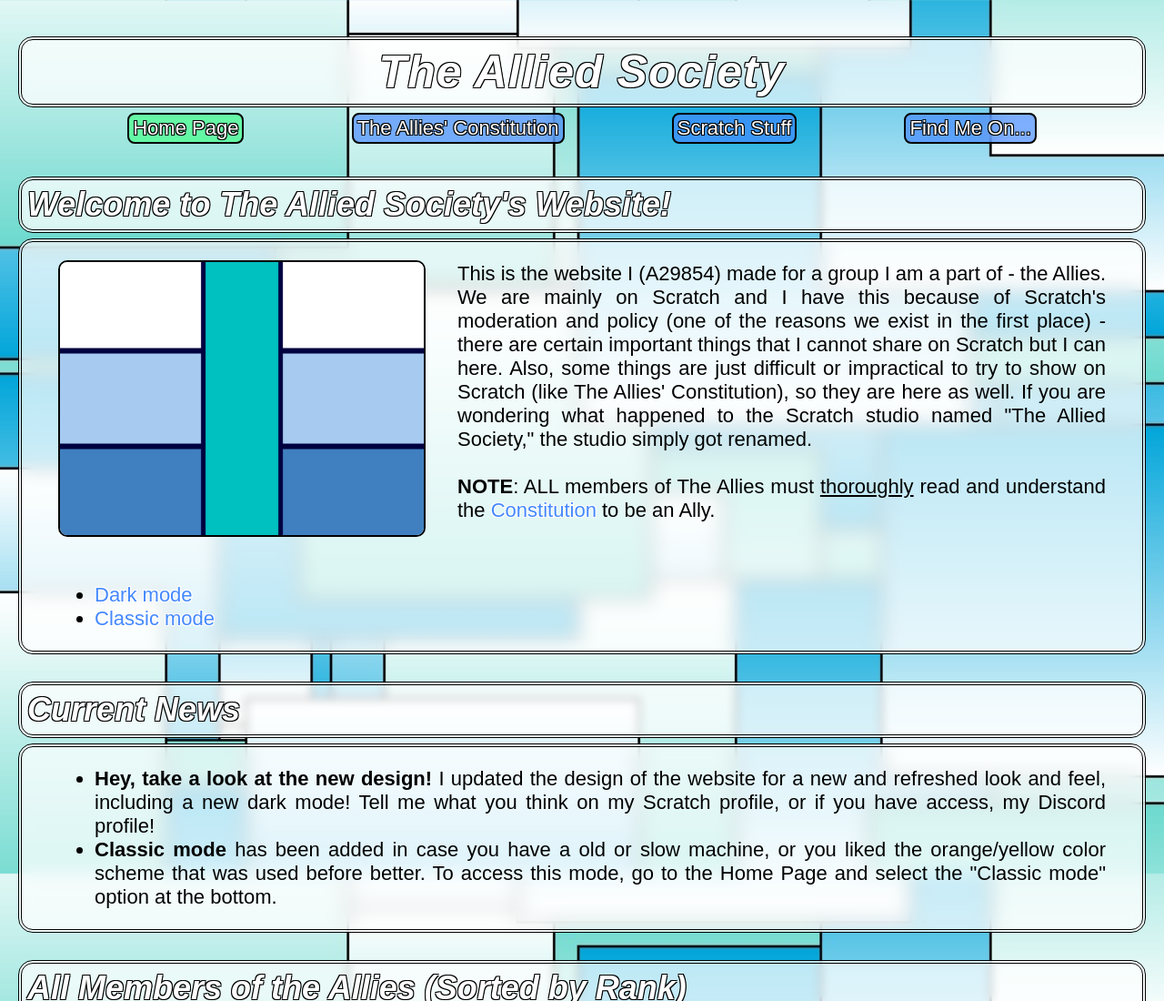
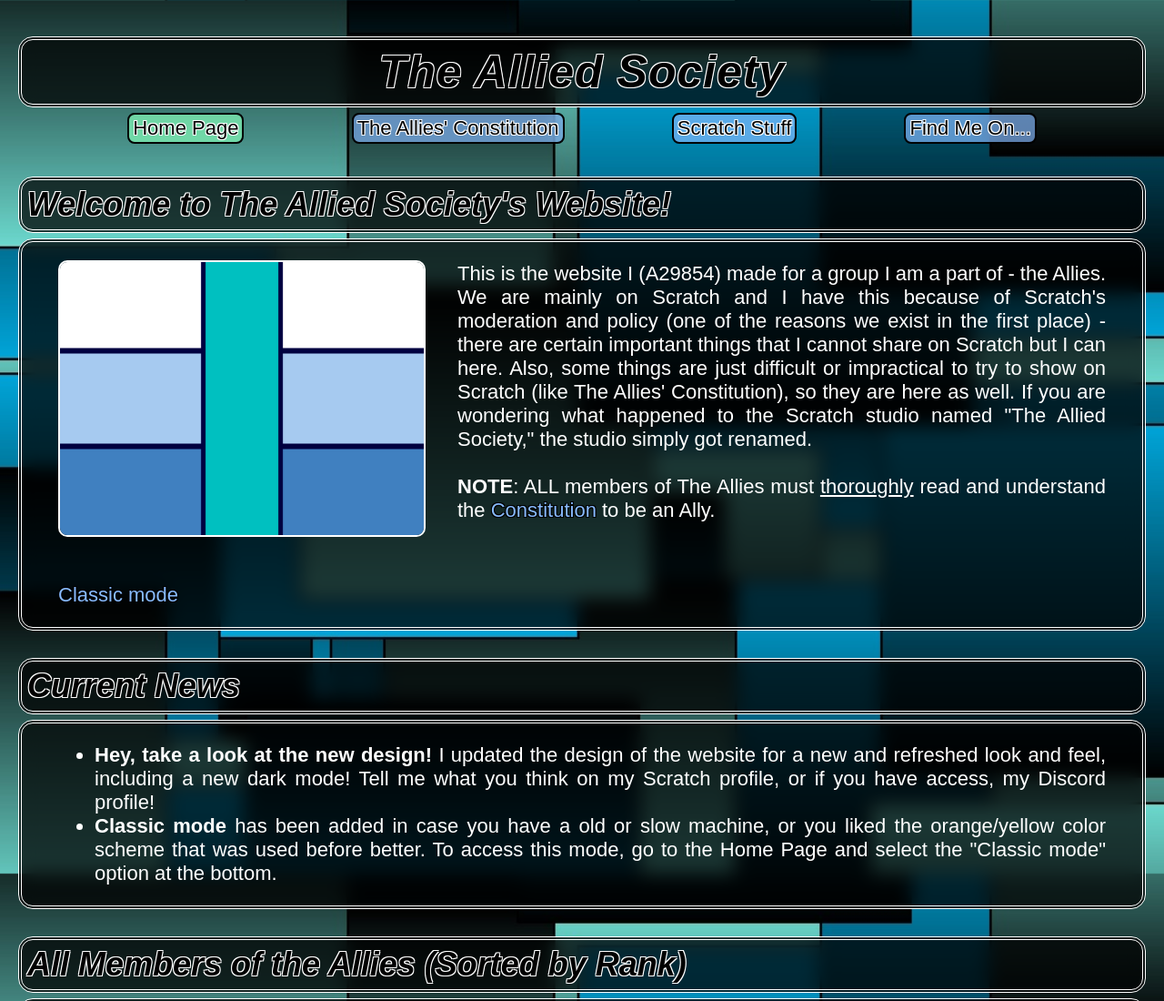
Before and after one commit to alphabet80686/The-Allies-Official-Website, a plain HTML site: page index.html in a window 1280 px wide. Shown: the top 1100 px of the page at 91% size. Drawn offline with Linux system fonts and the dark colour scheme.

Commit message:
Add files via upload

```diff
--- a/index.html
+++ b/index.html
@@ -3,7 +3,7 @@
   <head>
     <title>The Allied Society's Website!</title>
     <link rel="stylesheet" href="style.css">
-    <meta name="description" content="This is the official website for Padblocker's Allies. This is named after my (A298554)'s studio The Allied Society to avoid confusion between websites. Thanks for visiting!">
+    <meta name="description" content="This is the official website for Padblocker's Allies. This is named after my (A298554)'s studio, which used to be named "The Allied Society," to avoid confusion between websites. Thanks for visiting!">
     </head>
   <body class="main">
     <h4 class="hidden">The CSS Stylesheet did not properly load. Please reload the page for best optimization.</h4>
@@ -24,10 +24,7 @@
       <br>
       <b>NOTE</b>: ALL members of The Allies must <u>thoroughly</u> read and understand the <a href="constitution.html">Constitution</a> to be an Ally.</p>
       <br>
-      <ul>
-        <li><a href="index-d.html">Dark mode</a></li>
-        <li><a href="index-c.html">Classic mode</a></li>
-      </ul>
+      <p><a href="index-c.html">Classic mode</a></p>
     </div>
 
     <h2>Current News</h2>
--- a/style.css
+++ b/style.css
@@ -182,3 +182,191 @@ a {
 .hidden {
   display: none;
 }
+
+@media (prefers-color-scheme: dark) {
+
+body {
+  background-image: url(dark.jpg);
+  background-size: cover;
+  background-attachment: fixed;
+  background-repeat: no-repeat;
+  font-family: arial;
+  display: block;
+  margin: 40px;
+  text-align: left;
+}
+
+.main {
+  display: block;
+  max-width: 1280px;
+  padding-left: 20px;
+  padding-right: 20px;
+  margin-left: auto;
+  margin-right: auto;
+}
+
+h1 {
+  font-family: arial;
+  text-align: center;
+  font-weight: bold;
+  font-style: italic;
+  border-color: #ffffff;
+  border-style: double;
+  border-width: 4px;
+  border-radius: 16px;
+  background-color: #000000bb;
+  backdrop-filter: blur(10px);
+  text-shadow: -1px -1px 0 white, 1px -1px 0 white, -1px 1px 0 white, 1px 1px 0 white;
+  color: #000000;
+  margin-bottom: 0px;
+  letter-spacing: 1px;
+  font-size: 50px;
+  padding: 6px;
+}
+
+h2 {
+  font-family: arial;
+  font-weight: bold;
+  font-style: italic;
+  border-color: #ffffff;
+  border-style: double;
+  border-width: 4px;
+  border-radius: 16px;
+  background-color: #000000bb;
+  backdrop-filter: blur(10px);
+  text-shadow: -1px -1px 0 white, 1px -1px 0 white, -1px 1px 0 white, 1px 1px 0 white;
+  color: #000000;
+  margin-bottom: 0px;
+  font-size: 36px;
+  padding:6px;
+}
+
+h3 {
+  font-family: arial;
+  font-weight: bold;
+  margin-bottom: 0px;
+  font-size: 28px;
+}
+
+h4 {
+  font-family: arial;
+  font-weight: bold;
+  font-size: 22px;
+}
+
+h6 {
+  font-style: italic;
+  font-size: 14px;
+}
+
+p {
+  font-size: 22px;
+}
+
+ol {
+  font-size: 22px;
+}
+
+ul {
+  font-size: 22px;
+}
+
+img {
+  margin-right: 35px;
+  width: 400px;
+  height: 300px;
+  border-style: solid;
+  border-width: 2px;
+  border-radius: 10px;
+  margin-top: 20px;
+  float: left;
+  border-color: #ffffff;
+}
+
+.special {
+  color: #ffffff;
+  font-style: normal;
+  font-size: 20px;
+  border-color: #ffffff;
+  border-style: double;
+  border-width: 4px;
+  border-radius: 16px;
+  background-color: #000000bb;
+  backdrop-filter: blur(10px);
+  margin-top: 6px;
+  padding-left: 40px;
+  padding-right: 40px;
+  text-align: justify;
+}
+
+#special {
+  padding: 20px 40px;
+  font-size: 22px;
+}
+
+#specialb {
+  display: block;
+}
+
+.navbar {
+  display: flex;
+  flex-flow: row wrap;
+  justify-content: space-evenly;
+  font-size: 22px;
+  padding: 4px;
+}
+
+a {
+  text-decoration: none;
+  color: #88bbff;
+  text-shadow: -1px -1px 0 black, 1px -1px 0 black, -1px 1px 0 black, 1px 1px 0 black;
+}
+
+.navbar > a {
+  border-color: #000000;
+  border-style: solid;
+  border-width: 2px;
+  border-radius: 8px;
+  backdrop-filter: blur(10px);
+  height: 26px;
+  color: #000000;
+  padding: 2px 4px;
+}
+
+.nav {
+  background-color: #88bbffaa;
+  border-color: #000000;
+  border-style: double;
+  border-width: 4px;
+  border-radius: 16px;
+  backdrop-filter: blur(10px);
+  text-shadow: -1px -1px 0 white, 1px -1px 0 white, -1px 1px 0 white, 1px 1px 0 white;
+  margin: 2px;
+}
+
+.samepage {
+  background-color: #88ffbbaa;
+  backdrop-filter: blur(10px);
+  text-shadow: -1px -1px 0 white, 1px -1px 0 white, -1px 1px 0 white, 1px 1px 0 white;
+  margin: 2px;
+}
+
+#button {
+  border-color: #000000;
+  border-style: double;
+  border-width: 4px;
+  border-radius: 8px;
+  background-color: #ffffffbb;
+  backdrop-filter: blur(10px);
+  padding: 2px 4px;
+}
+
+#button a {
+  text-decoration: underline;
+  color: #ffffff;
+}
+
+.hidden {
+  display: none;
+}
+}
```
Also changed, not shown: index-c.html (+2 -5 lines), flag2.bmp (added).
